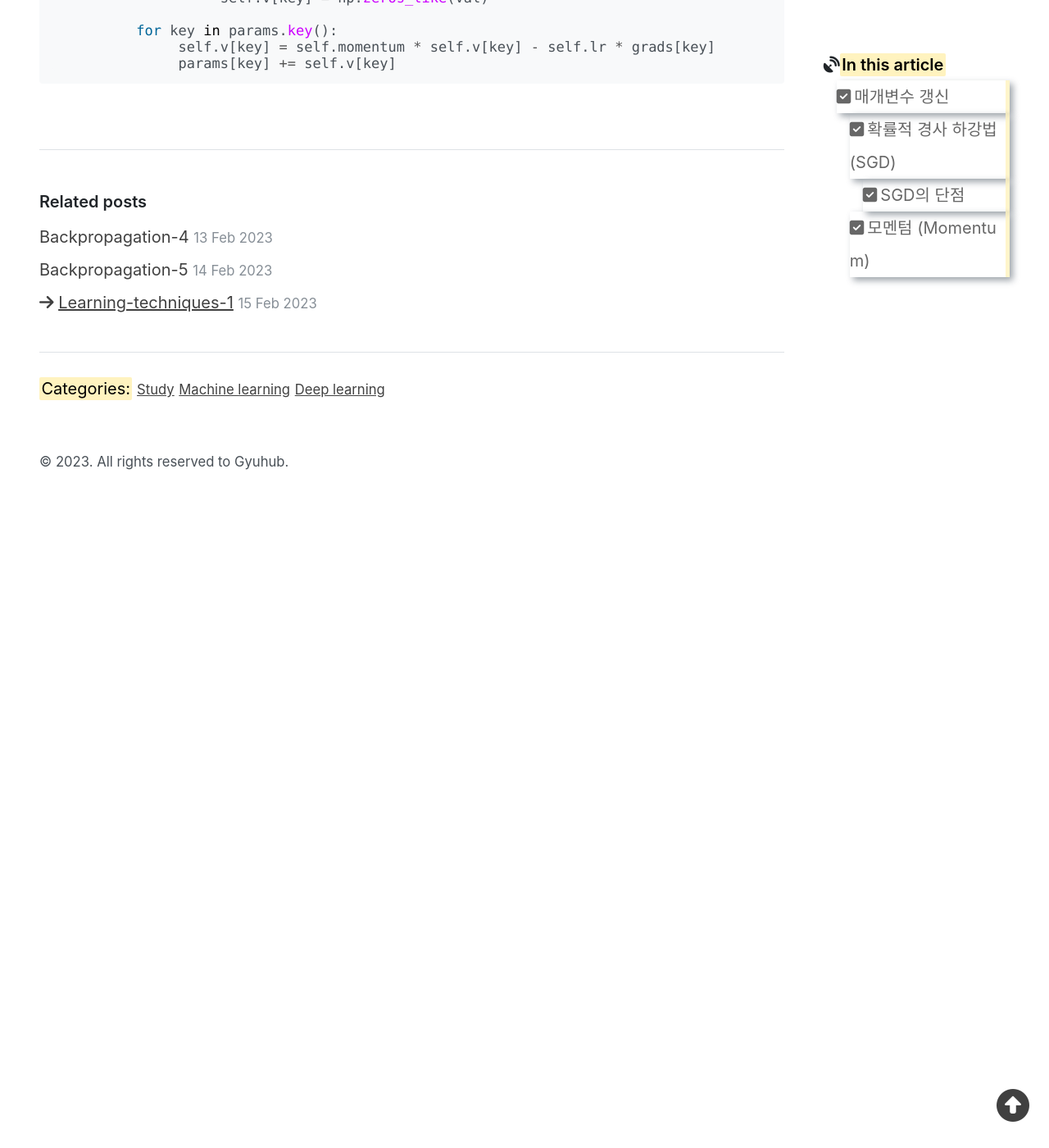
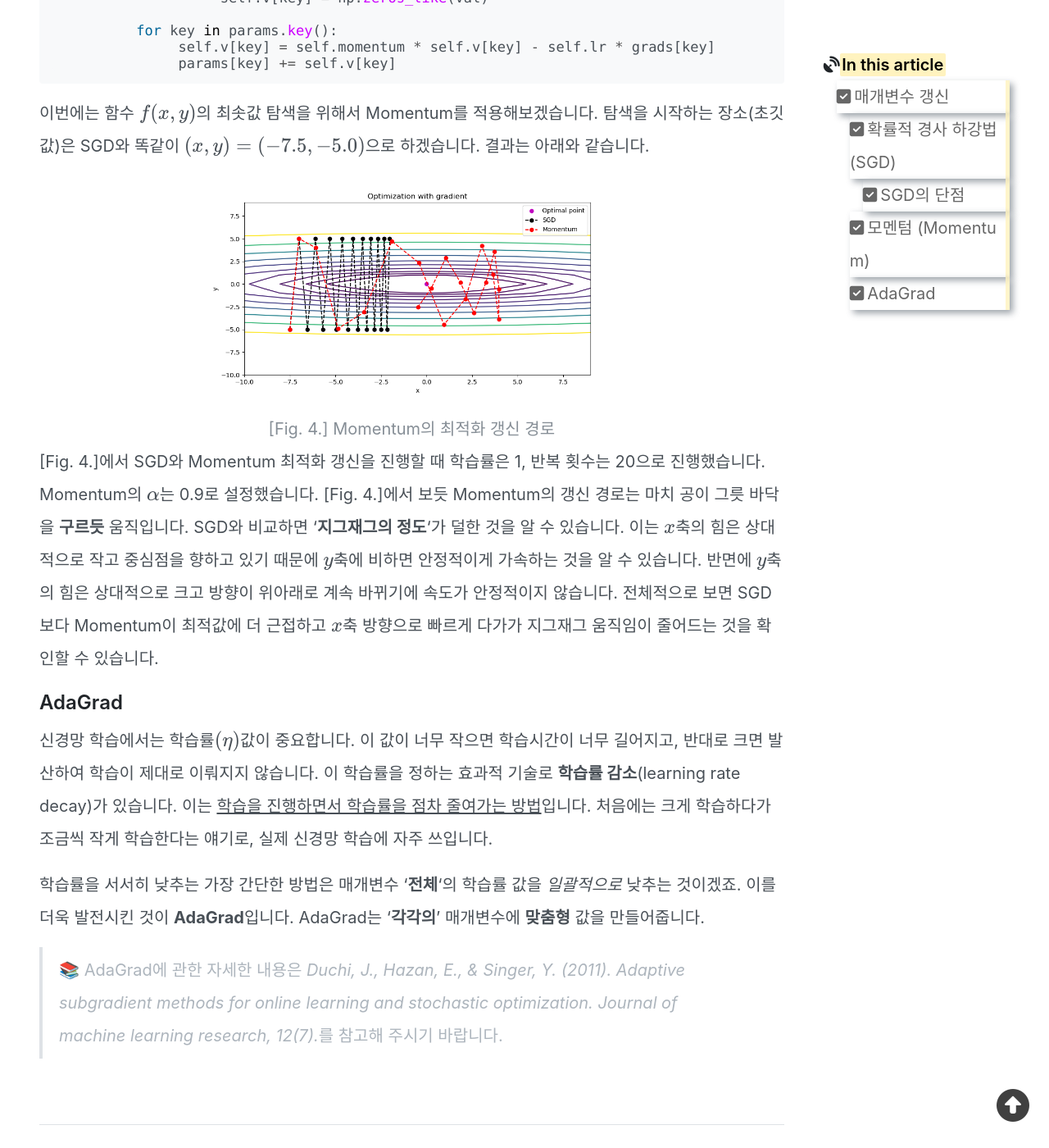
Before and after one commit to mngupark/mngupark.github.io, a Jekyll site: the page built from posts/study/machine learning/deep learning/_posts/2023-02-15-learning-techniques-1.md, in a window 1280 px wide and 1400 px high, scrolled down 4485 px. Shown: the whole window at 82% size. Built offline with Jekyll 4.4.1, drawn with Linux system fonts in a browser that asks for light colours; nearby versions of some CDN libraries; emoji names are drawn with the system emoji font; formulas are drawn with MathJax 3; comment, search, counter and statistics services are not loaded; before the commit the page ends 5115 px from its top, so only the background shows below that; some of the changed text lies outside the part shown.

Commit message:
update a post

````diff
--- a/posts/study/machine learning/deep learning/_posts/2023-02-15-learning-techniques-1.md
+++ b/posts/study/machine learning/deep learning/_posts/2023-02-15-learning-techniques-1.md
@@ -85,7 +85,7 @@ $$
      <figcaption>SGD의 최적화 갱신 경로</figcaption>
 </figure>
 
-[Fig. 3.]에서 SGD의 최적화 갱신을 진행할 때 학습률은 0.9, 반복 횟수는 20으로 진행했습니다. SGD는 [Fig. 3.]과 같이 심하게 굽어진 움직임을 보여줍니다. 상당히 비효율적으로 움직임입니다. SGD의 단점은 **비등방성**(anisotropy) 함수(방향에 따라 성질, 즉 여기에서는 기울기가 달라지는 함수)에서는 탐색 경로가 비효율적이라는 것입니다. 이럴 때는 SGD 같이 무작정 기울어진 방향으로 진행하는 단순한 방식보다 더 영리한 묘안이 간절해집니다. 또한, SGD가 지그재그로 탐색하는 근본적인 원인은 기울어진 방향이 본래의 최솟값과 다른 방향을 가리켜서라는 점도 생각해볼 필요가 있습니다.
+[Fig. 3.]에서 SGD의 최적화 갱신을 진행할 때 학습률은 1, 반복 횟수는 20으로 진행했습니다. SGD는 [Fig. 3.]과 같이 심하게 굽어진 움직임을 보여줍니다. 상당히 비효율적으로 움직임입니다. SGD의 단점은 **비등방성**(anisotropy) 함수(방향에 따라 성질, 즉 여기에서는 기울기가 달라지는 함수)에서는 탐색 경로가 비효율적이라는 것입니다. 이럴 때는 SGD 같이 무작정 기울어진 방향으로 진행하는 단순한 방식보다 더 영리한 묘안이 간절해집니다. 또한, SGD가 지그재그로 탐색하는 근본적인 원인은 기울어진 방향이 본래의 최솟값과 다른 방향을 가리켜서라는 점도 생각해볼 필요가 있습니다.
 
 > 🔖 비등방성에 대한 자세한 설명은 [여기](https://en.wikipedia.org/wiki/Anisotropy)를 참고해주세요.
 
@@ -119,3 +119,24 @@ class Momentum:
                self.v[key] = self.momentum * self.v[key] - self.lr * grads[key]
                params[key] += self.v[key]
 ```
+
+이번에는 함수 $f(x,y)$의 최솟값 탐색을 위해서 Momentum를 적용해보겠습니다. 탐색을 시작하는 장소(초깃값)은 SGD와 똑같이 $(x,y)=(-7.5, -5.0)$으로 하겠습니다. 결과는 아래와 같습니다.
+
+<figure>
+     <img src="/posts/study/machine learning/deep learning/images/learning_techniques_4.png"
+          title="Path of Momentum"
+          alt="Image of path of Momentum"
+          class="img_center"
+          style="width: 60%"/>
+     <figcaption>Momentum의 최적화 갱신 경로</figcaption>
+</figure>
+
+[Fig. 4.]에서 SGD와 Momentum 최적화 갱신을 진행할 때 학습률은 1, 반복 횟수는 20으로 진행했습니다. Momentum의 $\alpha$는 0.9로 설정했습니다. [Fig. 4.]에서 보듯 Momentum의 갱신 경로는 마치 공이 그릇 바닥을 **구르듯** 움직입니다. SGD와 비교하면 '**지그재그의 정도**'가 덜한 것을 알 수 있습니다. 이는 $x$축의 힘은 상대적으로 작고 중심점을 향하고 있기 때문에 $y$축에 비하면 안정적이게 가속하는 것을 알 수 있습니다. 반면에 $y$축의 힘은 상대적으로 크고 방향이 위아래로 계속 바뀌기에 속도가 안정적이지 않습니다. 전체적으로 보면 SGD보다 Momentum이 최적값에 더 근접하고 $x$축 방향으로 빠르게 다가가 지그재그 움직임이 줄어드는 것을 확인할 수 있습니다.
+
+## AdaGrad
+
+신경망 학습에서는 학습률$(\eta)$값이 중요합니다. 이 값이 너무 작으면 학습시간이 너무 길어지고, 반대로 크면 발산하여 학습이 제대로 이뤄지지 않습니다. 이 학습률을 정하는 효과적 기술로 **학습률 감소**(learning rate decay)가 있습니다. 이는 <ins>학습을 진행하면서 학습률을 점차 줄여가는 방법</ins>입니다. 처음에는 크게 학습하다가 조금씩 작게 학습한다는 얘기로, 실제 신경망 학습에 자주 쓰입니다.
+
+학습률을 서서히 낮추는 가장 간단한 방법은 매개변수 '**전체**'의 학습률 값을 *일괄적으로* 낮추는 것이겠죠. 이를 더욱 발전시킨 것이 **AdaGrad**입니다. AdaGrad는 '**각각의**' 매개변수에 **맞춤형** 값을 만들어줍니다.
+
+> :books: AdaGrad에 관한 자세한 내용은 <cite>Duchi, J., Hazan, E., & Singer, Y. (2011). Adaptive subgradient methods for online learning and stochastic optimization. Journal of machine learning research, 12(7).</cite>를 참고해 주시기 바랍니다.
````
